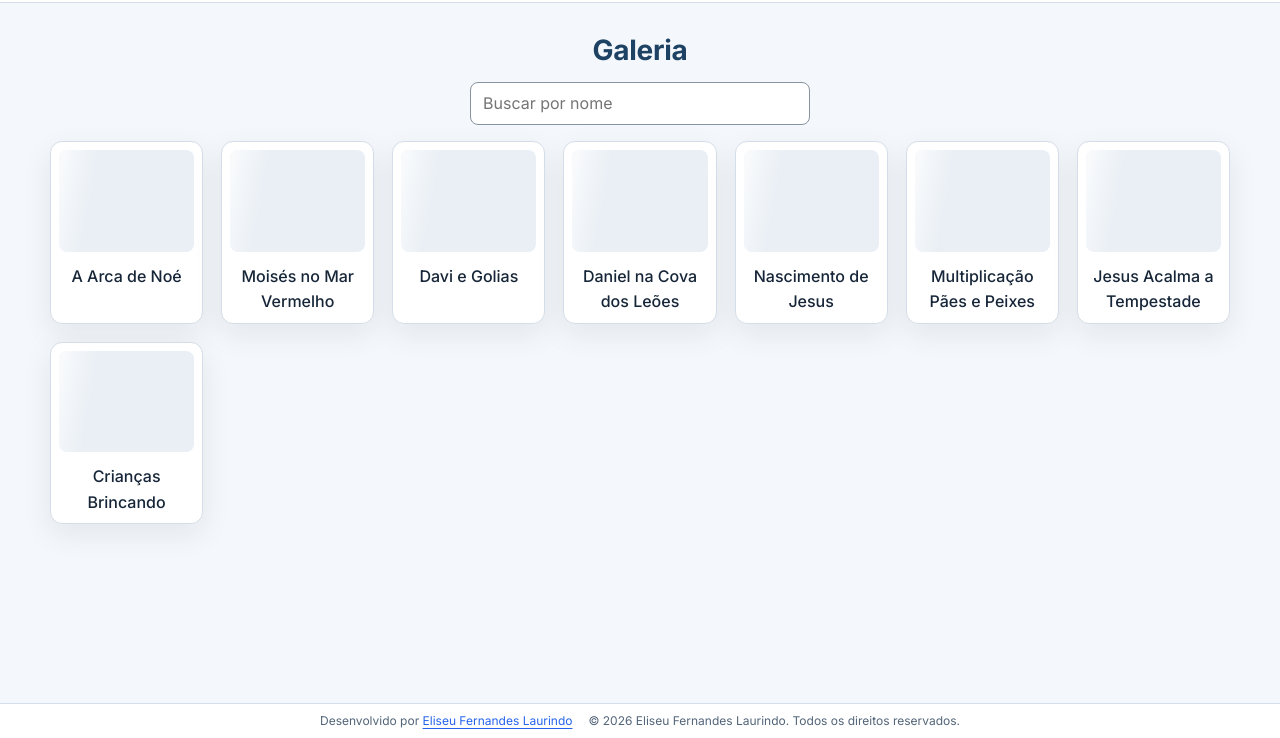
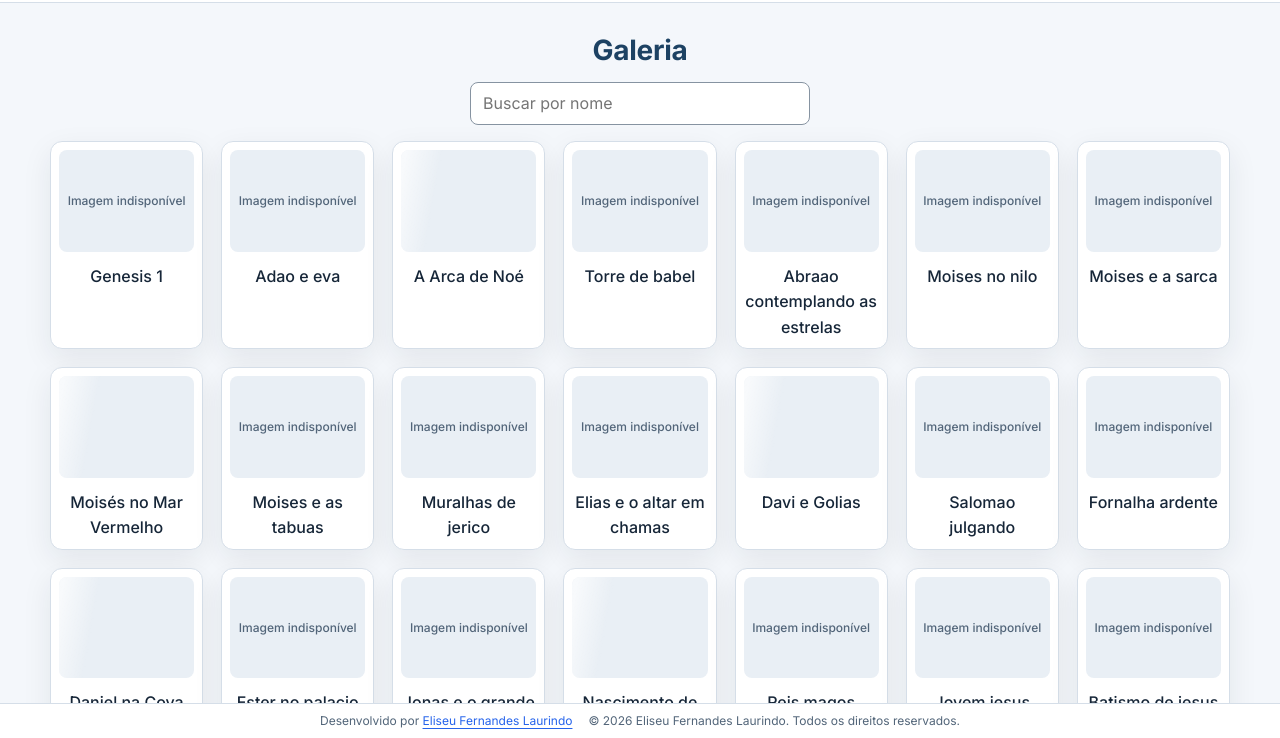
Before and after one commit to eliseuangelos/quebra-cabeca, a plain HTML site: page index.html in a window 1280 px wide. Shown: the part 62-800 px from the top of the page. Drawn offline with Linux system fonts and the light colour scheme.

Commit message:
Add files via upload

```diff
--- a/index.html
+++ b/index.html
@@ -207,9 +207,39 @@ $('ms').onclick=()=>{rs();modal('sd')};$('mh').onclick=()=>modal('hd');$('mc').o
 */
 const FILES=[
 {
+id:'genesis-1',
+name:'Genesis 1',
+src:'public/images/puzzles/genesis-1.png'
+},
+{
+id:'adao-e-eva',
+name:'Adao e eva',
+src:'public/images/puzzles/adao-e-eva.png'
+},
+{
 id:'a-arca-de-noe',
 name:'A Arca de Noé',
 src:'public/images/puzzles/a-arca-de-noe.png'
+},
+{
+id:'torre-de-babel',
+name:'Torre de babel',
+src:'public/images/puzzles/torre-de-babel.png'
+},
+{
+id:'abraao-contemplando-as-estrelas',
+name:'Abraao contemplando as estrelas',
+src:'public/images/puzzles/abraao-contemplando-as-estrelas.png'
+},
+{
+id:'moises-no-nilo',
+name:'Moises no nilo',
+src:'public/images/puzzles/moises-no-nilo.png'
+},
+{
+id:'moises-e-a-sarca',
+name:'Moises e a sarca',
+src:'public/images/puzzles/moises-e-a-sarca.png'
 },
 {
 id:'moises-no-mar-vermelho',
@@ -217,9 +247,34 @@ const FILES=[
 src:'public/images/puzzles/moises-no-mar-vermelho.png'
 },
 {
+id:'moises-e-as-tabuas',
+name:'Moises e as tabuas',
+src:'public/images/puzzles/moises-e-as-tabuas.png'
+},
+{
+id:'muralhas-de-jerico',
+name:'Muralhas de jerico',
+src:'public/images/puzzles/muralhas-de-jerico.png'
+},
+{
+id:'elias-e-o-altar-em-chamas',
+name:'Elias e o altar em chamas',
+src:'public/images/puzzles/elias-e-o-altar-em-chamas.png'
+},
+{
 id:'davi-e-golias',
 name:'Davi e Golias',
 src:'public/images/puzzles/davi-e-golias.png'
+},
+{
+id:'salomao-julgando',
+name:'Salomao julgando',
+src:'public/images/puzzles/salomao-julgando.png'
+},
+{
+id:'fornalha-ardente',
+name:'Fornalha ardente',
+src:'public/images/puzzles/fornalha-ardente.png'
 },
 {
 id:'daniel-na-cova-dos-leoes',
@@ -227,9 +282,34 @@ const FILES=[
 src:'public/images/puzzles/daniel-na-cova-dos-leoes.png'
 },
 {
+id:'ester-no-palacio',
+name:'Ester no palacio',
+src:'public/images/puzzles/ester-no-palacio.png'
+},
+{
+id:'jonas-e-o-grande-peixe',
+name:'Jonas e o grande peixe',
+src:'public/images/puzzles/jonas-e-o-grande-peixe.png'
+},
+{
 id:'nascimento-de-jesus',
 name:'Nascimento de Jesus',
 src:'public/images/puzzles/nascimento-de-jesus.png'
+},
+{
+id:'reis-magos',
+name:'Reis magos',
+src:'public/images/puzzles/reis-magos.png'
+},
+{
+id:'jovem-jesus',
+name:'Jovem jesus',
+src:'public/images/puzzles/jovem-jesus.png'
+},
+{
+id:'batismo-de-jesus',
+name:'Batismo de jesus',
+src:'public/images/puzzles/batismo-de-jesus.png'
 },
 {
 id:'multiplicacao-paes-e-peixes',
@@ -240,6 +320,11 @@ const FILES=[
 id:'jesus-acalma-a-tempestade',
 name:'Jesus Acalma a Tempestade',
 src:'public/images/puzzles/jesus-acalma-a-tempestade.png'
+},
+{
+id:'jesus-sobre-as-aguas',
+name:'Jesus sobre as aguas',
+src:'public/images/puzzles/jesus-sobre-as-aguas.png'
 },
 {
 id:'criancas-brincando-no-parque',
```
Lines whose indentation alone changed are shown as unchanged.
